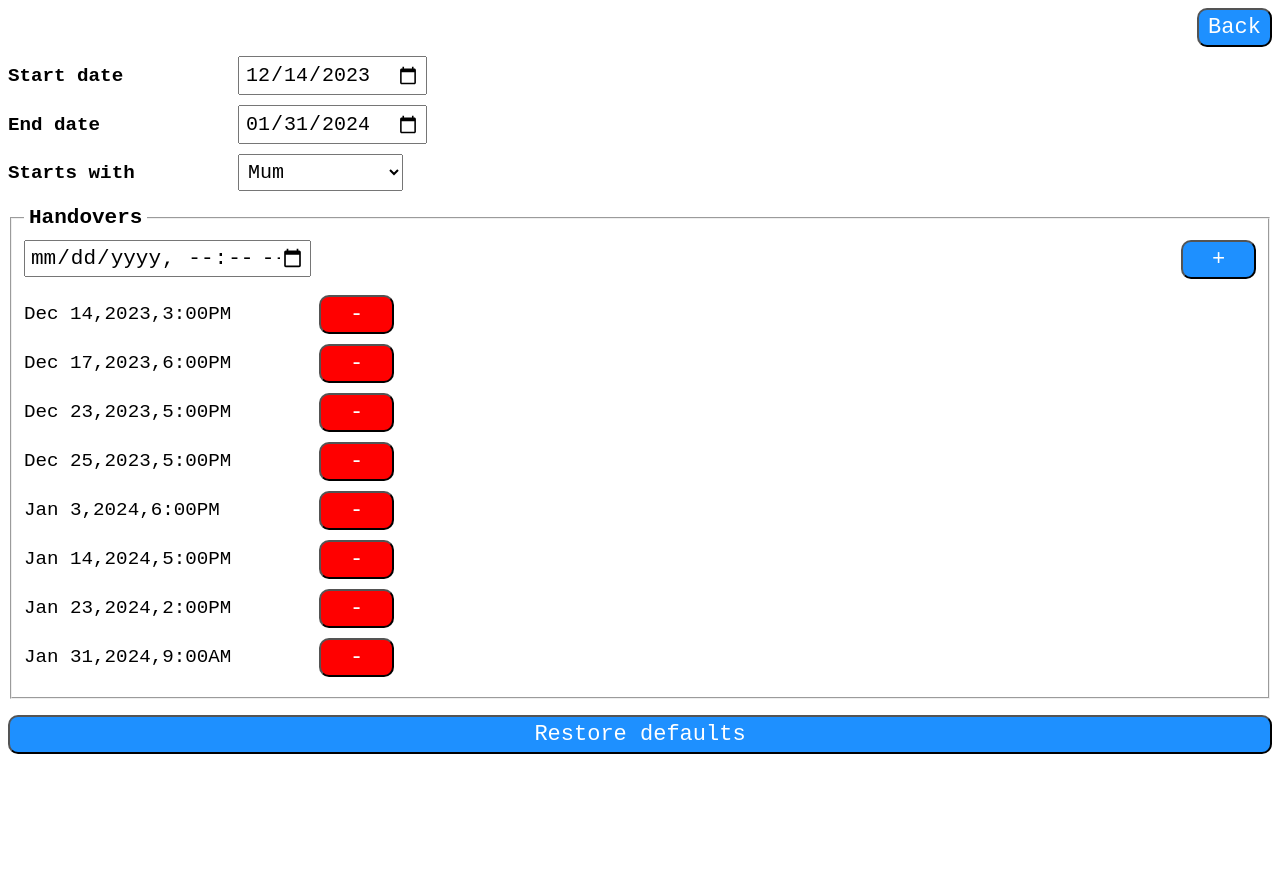
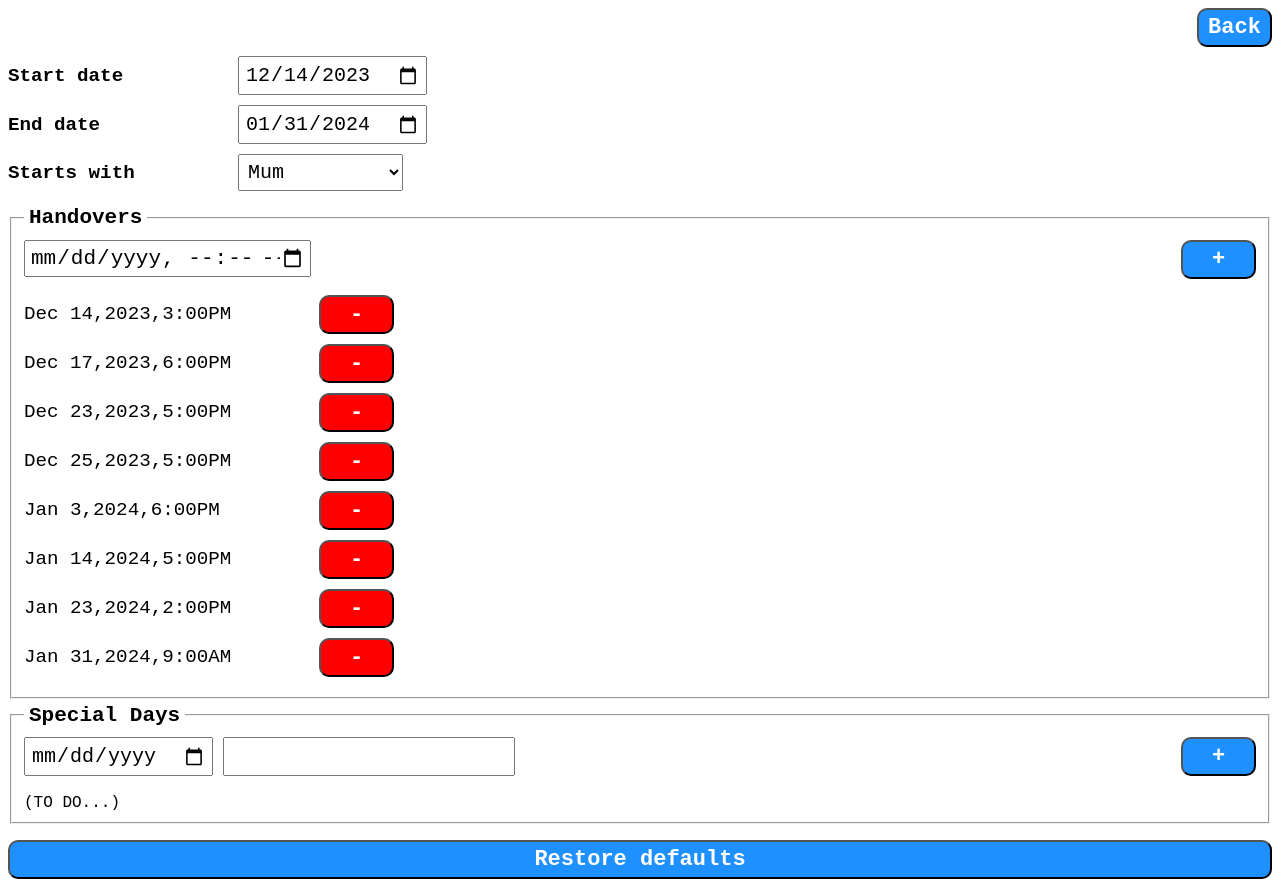
Before and after one commit to johncapt/care-planner, a plain HTML site: page index.html in a window 1280 px wide. Both pictures are taken after a click on the button "...". Before the commit the page ends 800 px from the top, so only its background shows below. Drawn offline with Linux system fonts and the light colour scheme.

Commit message:
added special days section

```diff
--- a/index.html
+++ b/index.html
@@ -149,6 +149,7 @@
             border-radius: 10px;
             background-color: dodgerblue;
             color: white;
+            font-weight: bold;
         }
 
         label {
@@ -211,6 +212,16 @@
                 <button onclick="addDatetime()">+</button>
                 <div>&nbsp;</div>
                 <div id="handoverList"></div>
+            </fieldset>
+        </div>
+        <div>
+            <fieldset>
+                <legend>Special Days</legend>
+                <input type="date" id="dateInputSpecialDay">
+                <input type="text" id="labelInputSpecialDay">
+                <button onclick="">+</button>
+                <div>&nbsp;</div>
+                <div id="specialDaysList">(TO DO...)</div>
             </fieldset>
         </div>
         <button style="width: 100%;margin-top: 1rem;" id="restoreDefaultsButton">Restore defaults</button>
```
